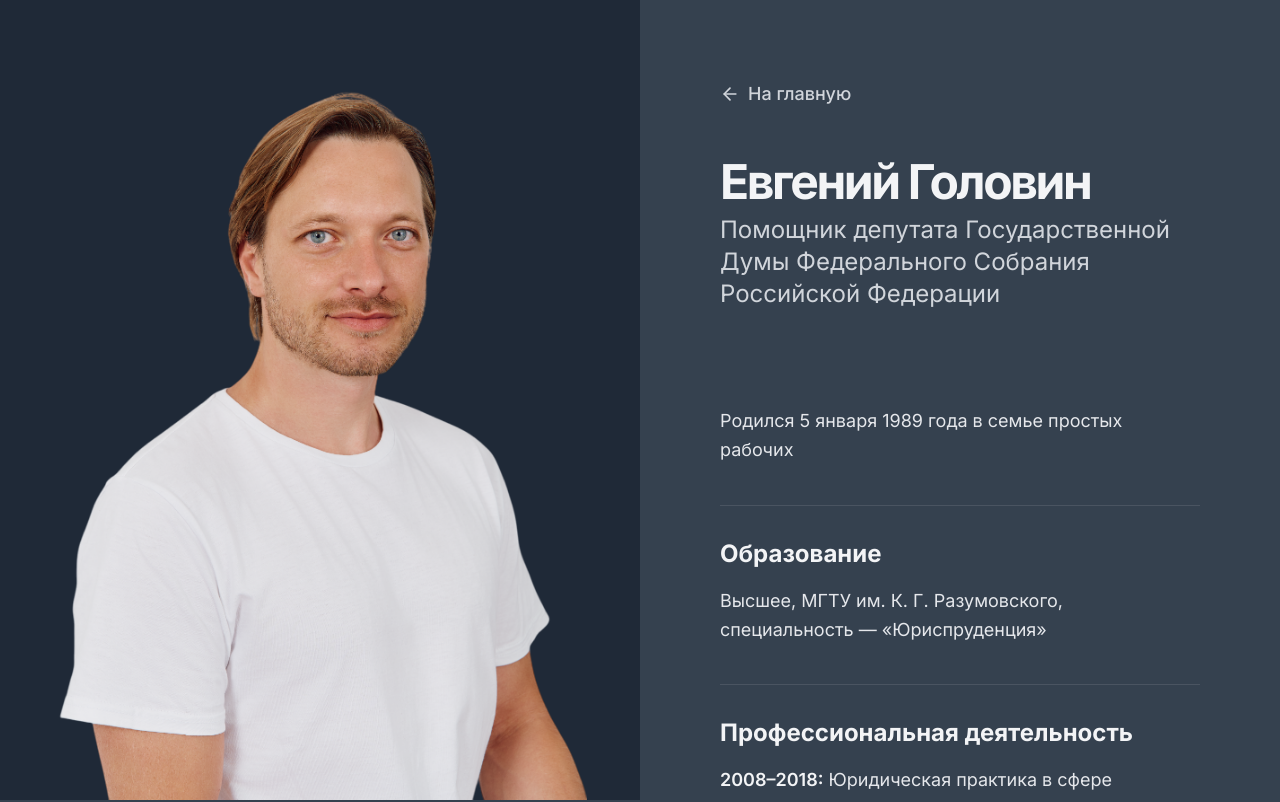
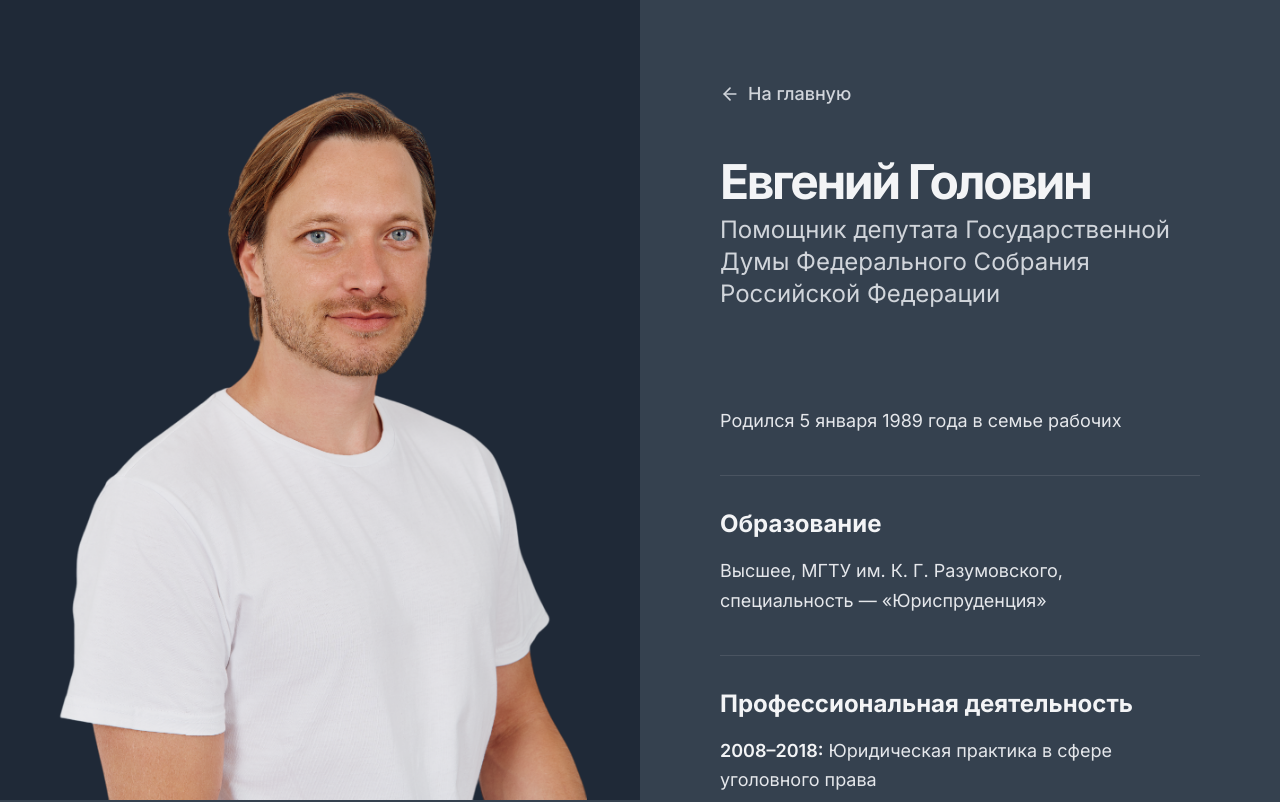
Before and after one commit to MrDragar/GolovinContacts, a React (Vite) app in the folder frontend/: page /#/biography in a window 1280 px wide. Shown: the top 802 px of the page. Built offline with nearby package versions, Linux system fonts and the light colour scheme.

Commit message:
Delete some text from frontend

```diff
--- a/frontend/pages/BiographyPage.tsx
+++ b/frontend/pages/BiographyPage.tsx
@@ -6,7 +6,7 @@ import MobileMenu from '../components/MobileMenu';
 const bioSections = [
     {
         title: '',
-        content: <p>Родился 5 января 1989 года в семье простых рабочих</p>
+        content: <p>Родился 5 января 1989 года в семье рабочих</p>
     },
     {
         title: 'Образование',
--- a/frontend/pages/ProgramPage.tsx
+++ b/frontend/pages/ProgramPage.tsx
@@ -119,9 +119,6 @@ const ProgramPage: React.FC = () => {
           <div className="border-t border-white/10 pt-10 mt-10">
             <h2 className="text-3xl font-bold text-gray-100 mb-6">ЛДПР защитит!</h2>
             <div className="text-lg text-gray-200 leading-relaxed space-y-4">
-              <blockquote className="my-8 p-6 bg-sky-500/10 border-l-4 border-sky-400 text-xl font-semibold text-sky-100">
-                «Враги перешли все границы, а простой человек страдает» – Леонид Слуцкий, лидер ЛДПР
-              </blockquote>
               <p>Внешние враги никогда не побеждали мы доказываем это раз за разом! Нашу страну и нашу жизнь могут разрушить только враги народа, которые душат развитие страны, унижают нас, грабят казну и наш кошелек, убивают наше здоровье и будущее.</p>
               <p>Чиновники, коррумпированные бюрократы, наркоторговцы, мошенники всех мастей и те, кто покрывает их преступления. вот настоящие враги народа, с которыми ЛДПР ведет борьбу.</p>
             </div>
--- a/frontend/pages/SocialSpherePage.tsx
+++ b/frontend/pages/SocialSpherePage.tsx
@@ -186,7 +186,7 @@ const SocialSpherePage: React.FC = () => {
 
         <div className="mt-16 max-w-4xl mx-auto text-center bg-sky-500 text-white p-12 rounded-2xl">
             <p className="text-3xl font-bold tracking-tight">
-             Помните: государство рядом с вами на каждом шагу вашей семейной жизни!
+             Помните: государство рядом с вами на каждом этапе вашей семейной жизни!
             </p>
         </div>
       </div>
```
